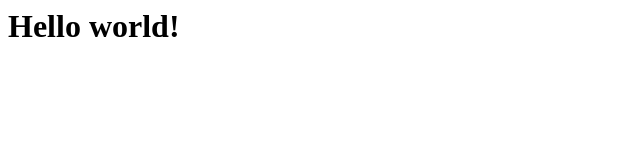
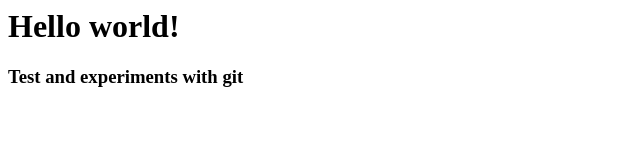
Before and after one commit to vladimirGlinskikh/GitProBook, a plain HTML site: page index.html in a window 1280 px wide. Shown: the whole page, without its empty margins (0-640 px from the left). Drawn offline with Linux system fonts and the light colour scheme.

Commit message:
exchange file index.html

```diff
--- a/index.html
+++ b/index.html
@@ -2,3 +2,6 @@
 <!-- This is context in branch hotfix -->
 
 <h1>Hello world!</h1>
+<border>
+<h3>Test and experiments with git</h3>
+</border>
```
